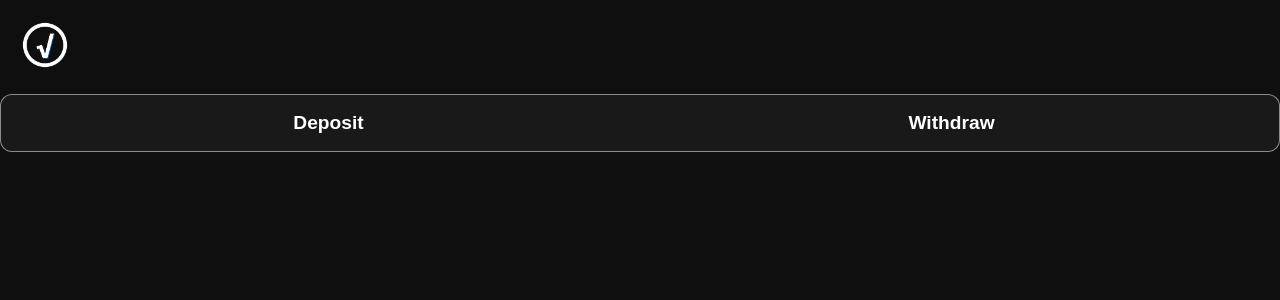
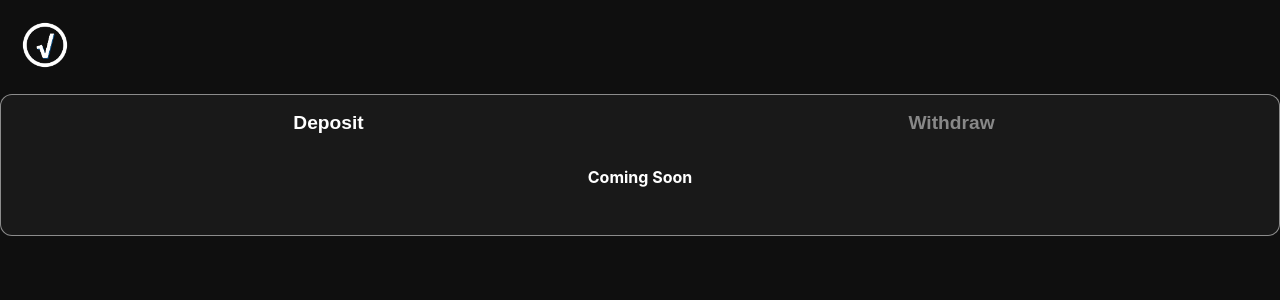
Before and after one commit to root-hq/root-webapp, a Next.js app: page /vaultnew/components/FundsManagerColumn in a window 1280 px wide. Shown: the top 300 px of the page. Built offline with nearby package versions, Linux system fonts and the light colour scheme.

Commit message:
Add Deposit/Withdraw base level container

```diff
--- a/pages/vaultnew/components/FundsManagerColumn/FundsManagerColumn.module.css
+++ b/pages/vaultnew/components/FundsManagerColumn/FundsManagerColumn.module.css
@@ -1,12 +1,15 @@
 .fundsManagerContainer {
-    display: flex;
-    flex-direction: row;
     width: 100%;
     background-color: #191919;
     padding: 1rem;
     border: 1px solid rgba(255, 255, 255, 0.5);
     border-radius: 0.75rem;
     box-sizing: border-box;
+}
+
+.fundsManagerButtonContainer {
+    display: flex;
+    flex-direction: row;
 }
 
 .tabButtonContainer {
@@ -16,9 +19,63 @@
 }
 
 .tabButton {
-    color: white;
     font-size: 1.2rem;
+    cursor: pointer;
     font-weight: bold;
     background-color: transparent;
     border: none;
 }
+
+.userBalanceContainer {
+    display: flex;
+    justify-content: end;
+    margin-right: 1rem;
+}
+
+.userBalanceText {
+    color: #888;
+}
+
+.fieldContainer {
+    display: flex;
+    flex-direction: row;
+}
+
+.tokenFieldContainer {
+    margin-top: 2rem;
+}
+
+.tokenDetailsContainer {
+    display: flex;
+    flex-direction: row;
+    align-items: center;
+}
+
+.tokenImage {
+    border-radius: 100%;
+}
+
+.tokenName {
+    color: #888;
+    font-weight: bold;
+    font-size: 1.25rem;
+    margin-left: 1rem;
+}
+
+.inputFieldContainer {
+    display: flex;
+    flex-direction: row;
+    align-items: center;
+    width: 80%;
+    /* margin: 1rem; */
+}
+
+.comingSoonText {
+    display: flex;
+    flex-direction: row;
+    justify-content: center;
+    margin-top: 2rem;
+    margin-bottom: 2rem;
+    color: white;
+    font-weight: bold;
+}
--- a/pages/vaultnew/components/FundsManagerColumn/index.tsx
+++ b/pages/vaultnew/components/FundsManagerColumn/index.tsx
@@ -1,25 +1,77 @@
 import React, { useState } from "react";
 import styles from "./FundsManagerColumn.module.css";
-import { Tabs, Tab, Row, Col, Container, Button } from "react-bootstrap";
+import { Tabs, Tab, Row, Col, Container, Button, Form } from "react-bootstrap";
+import { TokenMetadata } from "../../../../utils/supabase";
+import Image from "next/image";
 
-const FundsManagerColumn = () => {
+export interface FundsManagerColumnProps {
+    baseTokenMetadata: TokenMetadata,
+    quoteTokenMetadata: TokenMetadata
+}
+
+const FundsManagerColumn = ({ baseTokenMetadata, quoteTokenMetadata }: FundsManagerColumnProps) => {
+
+    const DEPOSIT_TAB = "Deposit";
+    const WITHDRAW_TAB = "Withdraw";
 
     const [activeTab, setActiveTab] = useState('Deposit');
 
     const handleTabSelect = (selectedTab) => {
+        console.log('doing: ', selectedTab);
         setActiveTab(selectedTab);
     };
     return(
         <div className={styles.fundsManagerContainer}>
+            <div className={styles.fundsManagerButtonContainer}>
                 <div className={styles.tabButtonContainer}>
-                <Button className={styles.tabButton}>
+                    <Button
+                        className={styles.tabButton}
+                        onClick={() => handleTabSelect(DEPOSIT_TAB)}
+                        style = {{
+                            color: activeTab === DEPOSIT_TAB ? 'white' : '#888'
+                        }}
+                    >
                         Deposit
                     </Button>
                 </div>
                 <div className={styles.tabButtonContainer}>
-                <Button className={styles.tabButton}>
+                    <Button
+                        className={styles.tabButton}
+                        onClick={() => handleTabSelect('Withdraw')}
+                        style = {{
+                            color: activeTab === WITHDRAW_TAB ? 'white' : '#888'
+                        }}
+                    >
                         Withdraw
                     </Button>
+                </div>
+            </div>
+            <div className={styles.tokenFieldContainer}>
+                {/* <div className={styles.userBalanceContainer}>
+                    <span className={styles.userBalanceText}>Balance</span>
+                </div>
+                <div className={styles.fieldContainer}>
+                    <div className={styles.tokenDetailsContainer}>
+                        <Image
+                            src={baseTokenMetadata.img_url}
+                            width={35}
+                            height={35}
+                            alt={`${baseTokenMetadata.ticker} img`}
+                            className={styles.tokenImage}
+                        />
+                        <span className={styles.tokenName}>{baseTokenMetadata.ticker}</span>
+                    </div>
+                    <div className={styles.inputFieldContainer}>
+                        <Form>
+                            <Form.Group>
+                                <Form.Control type="text-area"/>
+                            </Form.Group>
+                        </Form>
+                    </div>
+                </div> */}
+                <div className={styles.comingSoonText}>
+                    <span>Coming Soon</span>
+                </div>
             </div>
         </div>
     );
```
Also changed, not shown: pages/vaultnew/components/VaultInfoRow/index.tsx (+15 -12 lines). Lines whose indentation alone changed are shown as unchanged.
